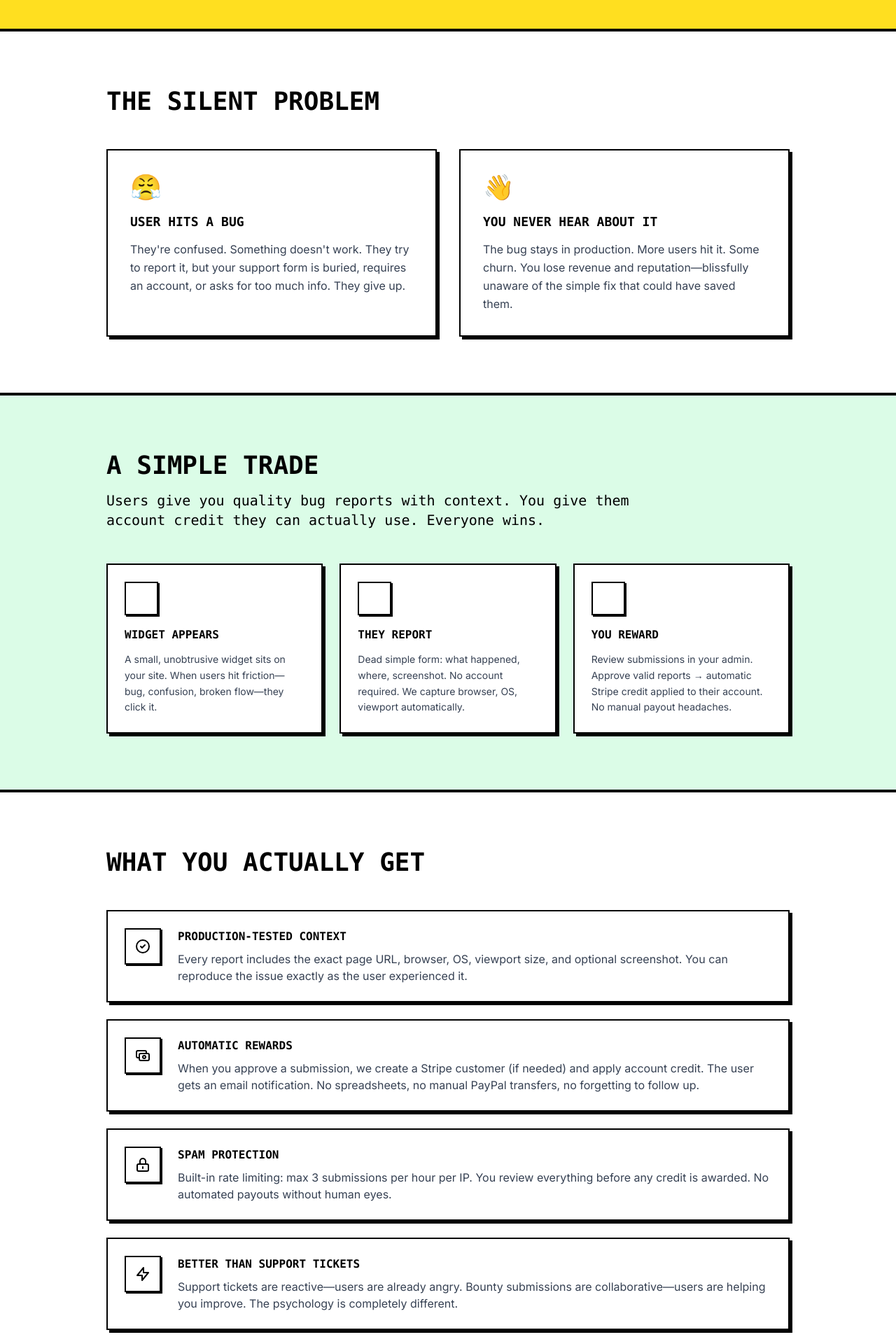
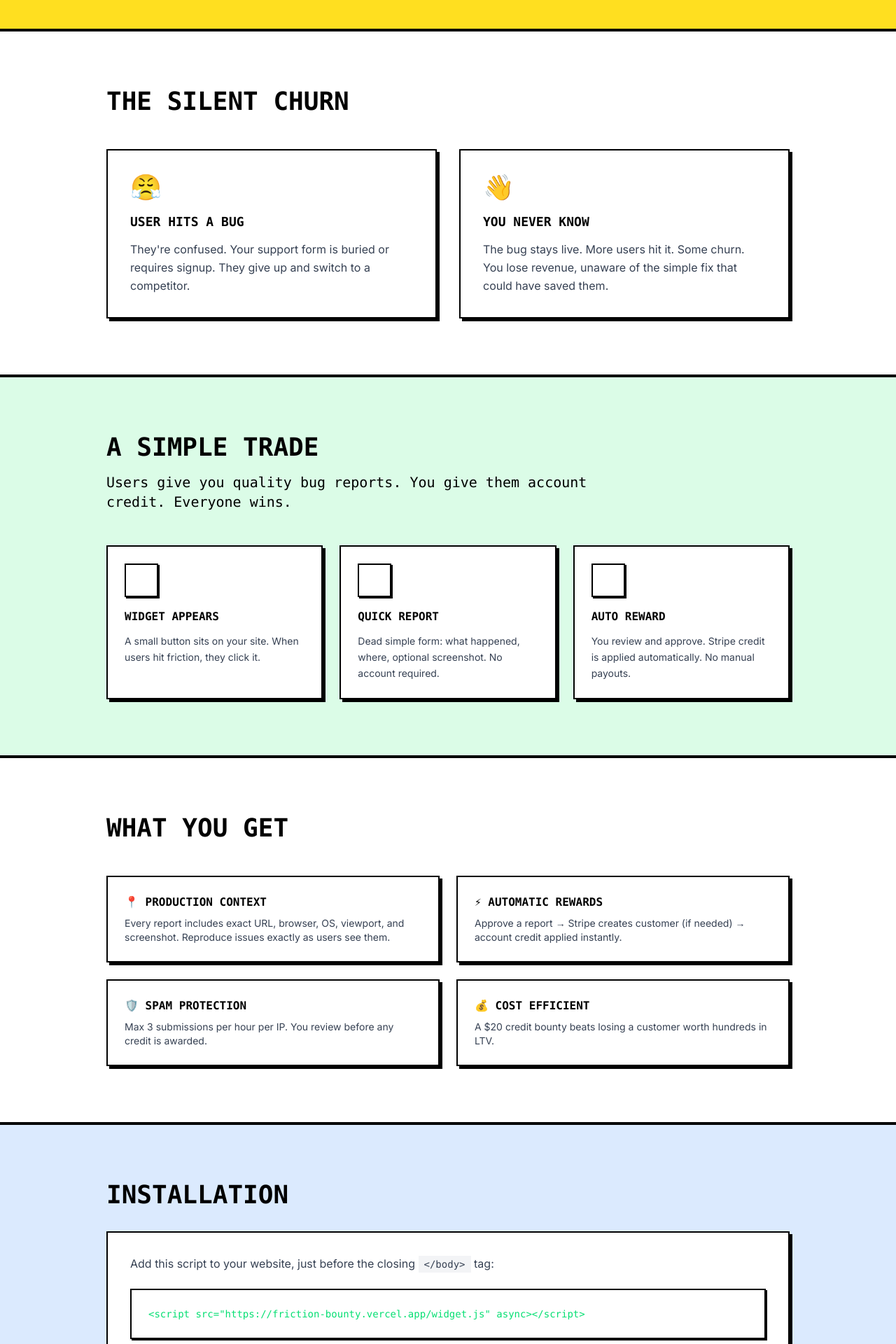
Before and after one commit to 920four4/friction-bounty, a Next.js app: page / in a window 1280 px wide. Shown: the part 700-2620 px from the top of the page at 70% size. Built offline with nearby package versions, Linux system fonts and the light colour scheme.

Commit message:
Clean up landing page - remove hardcoded stats, simplify copy

```diff
--- a/src/app/page.tsx
+++ b/src/app/page.tsx
@@ -12,9 +12,8 @@ export default function Home() {
             </h1>
           </div>
           <p className="text-xl md:text-2xl max-w-2xl font-mono leading-relaxed mb-8">
-            Your users notice bugs and UX issues before you do.
-            Most never tell you—they just leave.
-            Change that equation.
+            Your users find bugs. Most never tell you—they just leave.
+            Change that with a simple feedback widget and automatic rewards.
           </p>
           <div className="flex flex-wrap gap-4">
             <Link
@@ -27,7 +26,7 @@ export default function Home() {
               href="#how-it-works"
               className="brutal-box px-8 py-4 font-mono font-bold uppercase hover:bg-yellow-200 transition-colors inline-block"
             >
-              See How It Works
+              How It Works
             </a>
           </div>
         </div>
@@ -37,25 +36,23 @@ export default function Home() {
       <section className="bg-white border-b-4 border-black">
         <div className="max-w-5xl mx-auto px-6 py-20">
           <h2 className="text-3xl md:text-4xl font-mono font-bold uppercase mb-12">
-            The Silent Problem
+            The Silent Churn
           </h2>
           <div className="grid md:grid-cols-2 gap-8">
             <div className="brutal-box p-8">
               <div className="text-4xl mb-4">😤</div>
               <h3 className="font-mono font-bold text-lg uppercase mb-3">User Hits a Bug</h3>
               <p className="text-gray-700 leading-relaxed">
-                They're confused. Something doesn't work. They try to report it,
-                but your support form is buried, requires an account, or asks for
-                too much info. They give up.
+                They're confused. Your support form is buried or requires signup.
+                They give up and switch to a competitor.
               </p>
             </div>
             <div className="brutal-box p-8">
               <div className="text-4xl mb-4">👋</div>
-              <h3 className="font-mono font-bold text-lg uppercase mb-3">You Never Hear About It</h3>
+              <h3 className="font-mono font-bold text-lg uppercase mb-3">You Never Know</h3>
               <p className="text-gray-700 leading-relaxed">
-                The bug stays in production. More users hit it. Some churn.
-                You lose revenue and reputation—blissfully unaware of the
-                simple fix that could have saved them.
+                The bug stays live. More users hit it. Some churn.
+                You lose revenue, unaware of the simple fix that could have saved them.
               </p>
             </div>
           </div>
@@ -69,9 +66,7 @@ export default function Home() {
             A Simple Trade
           </h2>
           <p className="text-xl font-mono mb-12 max-w-3xl">
-            Users give you quality bug reports with context.
-            You give them account credit they can actually use.
-            Everyone wins.
+            Users give you quality bug reports. You give them account credit. Everyone wins.
           </p>
 
           <div className="grid md:grid-cols-3 gap-6">
@@ -79,167 +74,98 @@ export default function Home() {
               <div className="brutal-box-sm bg-black text-white w-12 h-12 flex items-center justify-center font-mono font-bold text-xl mb-4">1</div>
               <h3 className="font-mono font-bold uppercase mb-3">Widget Appears</h3>
               <p className="text-gray-700 text-sm leading-relaxed">
-                A small, unobtrusive widget sits on your site. When users hit
-                friction—bug, confusion, broken flow—they click it.
+                A small button sits on your site. When users hit friction, they click it.
               </p>
             </div>
             <div className="brutal-box-white p-6">
               <div className="brutal-box-sm bg-black text-white w-12 h-12 flex items-center justify-center font-mono font-bold text-xl mb-4">2</div>
-              <h3 className="font-mono font-bold uppercase mb-3">They Report</h3>
+              <h3 className="font-mono font-bold uppercase mb-3">Quick Report</h3>
               <p className="text-gray-700 text-sm leading-relaxed">
-                Dead simple form: what happened, where, screenshot. No account required.
-                We capture browser, OS, viewport automatically.
+                Dead simple form: what happened, where, optional screenshot.
+                No account required.
               </p>
             </div>
             <div className="brutal-box-white p-6">
               <div className="brutal-box-sm bg-black text-white w-12 h-12 flex items-center justify-center font-mono font-bold text-xl mb-4">3</div>
-              <h3 className="font-mono font-bold uppercase mb-3">You Reward</h3>
+              <h3 className="font-mono font-bold uppercase mb-3">Auto Reward</h3>
               <p className="text-gray-700 text-sm leading-relaxed">
-                Review submissions in your admin. Approve valid reports →
-                automatic Stripe credit applied to their account.
-                No manual payout headaches.
+                You review and approve. Stripe credit is applied automatically.
+                No manual payouts.
               </p>
             </div>
           </div>
         </div>
       </section>
 
-      {/* What You Actually Get */}
+      {/* What You Get */}
       <section className="bg-white border-b-4 border-black">
         <div className="max-w-5xl mx-auto px-6 py-20">
           <h2 className="text-3xl md:text-4xl font-mono font-bold uppercase mb-12">
-            What You Actually Get
+            What You Get
           </h2>
 
-          <div className="space-y-6">
-            <div className="brutal-box p-6 flex gap-6 items-start">
-              <div className="brutal-box-sm bg-yellow-300 p-3 shrink-0">
-                <svg className="w-6 h-6" fill="none" stroke="currentColor" viewBox="0 0 24 24">
-                  <path strokeLinecap="round" strokeLinejoin="round" strokeWidth={2} d="M9 12l2 2 4-4m6 2a9 9 0 11-18 0 9 9 0 0118 0z" />
-                </svg>
-              </div>
-              <div>
-                <h3 className="font-mono font-bold uppercase mb-2">Production-Tested Context</h3>
-                <p className="text-gray-700">
-                  Every report includes the exact page URL, browser, OS, viewport size,
-                  and optional screenshot. You can reproduce the issue exactly as the user experienced it.
-                </p>
-              </div>
+          <div className="grid md:grid-cols-2 gap-6">
+            <div className="brutal-box p-6">
+              <h3 className="font-mono font-bold uppercase mb-2">📍 Production Context</h3>
+              <p className="text-gray-700 text-sm">
+                Every report includes exact URL, browser, OS, viewport, and screenshot.
+                Reproduce issues exactly as users see them.
+              </p>
             </div>
-
-            <div className="brutal-box p-6 flex gap-6 items-start">
-              <div className="brutal-box-sm bg-yellow-300 p-3 shrink-0">
-                <svg className="w-6 h-6" fill="none" stroke="currentColor" viewBox="0 0 24 24">
-                  <path strokeLinecap="round" strokeLinejoin="round" strokeWidth={2} d="M17 9V7a2 2 0 00-2-2H5a2 2 0 00-2 2v6a2 2 0 002 2h2m2 4h10a2 2 0 002-2v-6a2 2 0 00-2-2H9a2 2 0 00-2 2v6a2 2 0 002 2zm7-5a2 2 0 11-4 0 2 2 0 014 0z" />
-                </svg>
-              </div>
-              <div>
-                <h3 className="font-mono font-bold uppercase mb-2">Automatic Rewards</h3>
-                <p className="text-gray-700">
-                  When you approve a submission, we create a Stripe customer (if needed)
-                  and apply account credit. The user gets an email notification.
-                  No spreadsheets, no manual PayPal transfers, no forgetting to follow up.
-                </p>
-              </div>
+            <div className="brutal-box p-6">
+              <h3 className="font-mono font-bold uppercase mb-2">⚡ Automatic Rewards</h3>
+              <p className="text-gray-700 text-sm">
+                Approve a report → Stripe creates customer (if needed) →
+                account credit applied instantly.
+              </p>
             </div>
-
-            <div className="brutal-box p-6 flex gap-6 items-start">
-              <div className="brutal-box-sm bg-yellow-300 p-3 shrink-0">
-                <svg className="w-6 h-6" fill="none" stroke="currentColor" viewBox="0 0 24 24">
-                  <path strokeLinecap="round" strokeLinejoin="round" strokeWidth={2} d="M12 15v2m-6 4h12a2 2 0 002-2v-6a2 2 0 00-2-2H6a2 2 0 00-2 2v6a2 2 0 002 2zm10-10V7a4 4 0 00-8 0v4h8z" />
-                </svg>
-              </div>
-              <div>
-                <h3 className="font-mono font-bold uppercase mb-2">Spam Protection</h3>
-                <p className="text-gray-700">
-                  Built-in rate limiting: max 3 submissions per hour per IP.
-                  You review everything before any credit is awarded.
-                  No automated payouts without human eyes.
-                </p>
-              </div>
+            <div className="brutal-box p-6">
+              <h3 className="font-mono font-bold uppercase mb-2">🛡️ Spam Protection</h3>
+              <p className="text-gray-700 text-sm">
+                Max 3 submissions per hour per IP. You review before any credit is awarded.
+              </p>
             </div>
-
-            <div className="brutal-box p-6 flex gap-6 items-start">
-              <div className="brutal-box-sm bg-yellow-300 p-3 shrink-0">
-                <svg className="w-6 h-6" fill="none" stroke="currentColor" viewBox="0 0 24 24">
-                  <path strokeLinecap="round" strokeLinejoin="round" strokeWidth={2} d="M13 10V3L4 14h7v7l9-11h-7z" />
-                </svg>
-              </div>
-              <div>
-                <h3 className="font-mono font-bold uppercase mb-2">Better Than Support Tickets</h3>
-                <p className="text-gray-700">
-                  Support tickets are reactive—users are already angry.
-                  Bounty submissions are collaborative—users are helping you improve.
-                  The psychology is completely different.
-                </p>
-              </div>
+            <div className="brutal-box p-6">
+              <h3 className="font-mono font-bold uppercase mb-2">💰 Cost Efficient</h3>
+              <p className="text-gray-700 text-sm">
+                A $20 credit bounty beats losing a customer worth hundreds in LTV.
+              </p>
             </div>
           </div>
         </div>
       </section>
 
-      {/* Honest Pricing/Value */}
+      {/* Installation */}
       <section className="bg-blue-100 border-b-4 border-black">
-        <div className="max-w-5xl mx-auto px-6 py-20">
-          <h2 className="text-3xl md:text-4xl font-mono font-bold uppercase mb-8">
-            The Math Is Simple
-          </h2>
-
-          <div className="brutal-box-white p-8 mb-8">
-            <div className="grid md:grid-cols-2 gap-8">
-              <div>
-                <h3 className="font-mono font-bold uppercase mb-4 text-gray-500">Cost of One Bounty</h3>
-                <div className="text-5xl font-mono font-bold">$10-50</div>
-                <p className="text-sm text-gray-600 mt-2">Account credit you control</p>
-              </div>
-              <div>
-                <h3 className="font-mono font-bold uppercase mb-4 text-gray-500">Cost of One Churned User</h3>
-                <div className="text-5xl font-mono font-bold">$100-500+</div>
-                <p className="text-sm text-gray-600 mt-2">LTV lost + acquisition cost wasted</p>
-              </div>
-            </div>
-          </div>
-
-          <p className="font-mono text-lg max-w-3xl">
-            We're not promising magic. We're offering a system to catch the bugs
-            that slip through your testing, from the people who actually use your
-            product in the wild. Sometimes that's worth a $20 credit.
-          </p>
-        </div>
-      </section>
-
-      {/* Installation */}
-      <section className="bg-white border-b-4 border-black">
         <div className="max-w-5xl mx-auto px-6 py-20">
           <h2 className="text-3xl md:text-4xl font-mono font-bold uppercase mb-8">
             Installation
           </h2>
 
-          <div className="brutal-box p-8">
+          <div className="brutal-box-white p-8">
             <p className="mb-6 text-gray-700">
-              Add this single script tag to your website, just before the closing <code className="bg-gray-100 px-2 py-1 font-mono text-sm">&lt;/body&gt;</code> tag:
+              Add this script to your website, just before the closing <code className="bg-gray-100 px-2 py-1 font-mono text-sm">&lt;/body&gt;</code> tag:
             </p>
             <code className="brutal-box-sm block p-6 font-mono text-sm bg-gray-900 text-green-400 overflow-x-auto mb-6">
               {`<script src="https://friction-bounty.vercel.app/widget.js" async></script>`}
             </code>
             <p className="text-sm text-gray-600">
-              The widget automatically detects your domain and connects to your bounty program.
-              No configuration needed on your end.
+              The widget auto-detects your domain. No configuration needed.
             </p>
           </div>
         </div>
       </section>
 
-      {/* Admin CTA */}
+      {/* CTA */}
       <section className="bg-black text-white">
         <div className="max-w-5xl mx-auto px-6 py-20">
           <div className="brutal-box-white bg-white text-black p-8 md:p-12">
             <h2 className="text-3xl md:text-4xl font-mono font-bold uppercase mb-4">
-              Ready to Start?
+              Ready to Catch More Bugs?
             </h2>
             <p className="font-mono text-lg mb-8 max-w-2xl">
-              The admin dashboard is where you'll review submissions, approve bounties,
-              and track what's actually happening on your site.
+              Review submissions, approve bounties, and see what's actually
+              happening on your site.
             </p>
             <Link
               href="/admin"
@@ -255,7 +181,7 @@ export default function Home() {
       <footer className="bg-gray-100 border-t-4 border-black">
         <div className="max-w-5xl mx-auto px-6 py-8">
           <p className="font-mono text-sm text-gray-600">
-            Friction Bounty — Built by 920four. No false promises, just a tool that works.
+            Friction Bounty — Built by 920four
           </p>
         </div>
       </footer>
```
